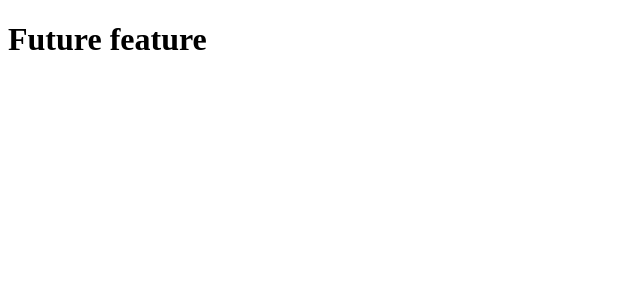
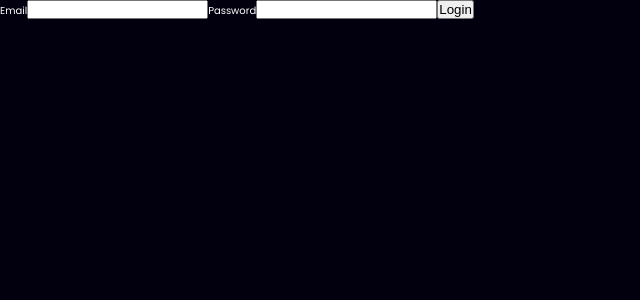
Before and after one commit to zLucasBiasi/frontend_biasiportfolio, a Next.js app: page /login in a window 1280 px wide. Shown: the top 300 px of the page, without its empty margins (0-640 px from the left). Built offline with nearby package versions, Linux system fonts and the light colour scheme.

Commit message:
Fixing night mode and providing theme for the whole application; Creating form components

```diff
--- a/src/context/darkMode.tsx
+++ b/src/context/darkMode.tsx
@@ -3,6 +3,7 @@ import { createContext, ReactNode, useState } from "react";
 import light from "../styles/themes/ligthTheme";
 import dark from "../styles/themes/theme";
 import { ThemeType } from "../styles/themes/themeType";
+import { ThemeProvider } from "styled-components";
 
 interface DarkModeContextType {
     toggleTheme: () => void;
@@ -23,7 +24,7 @@ export const DarkProvider = ({ children }: { children: ReactNode }) => {
     return (
         <>
             <DarkModeContext.Provider value={{ toggleTheme, theme }}>
-        {children}
+                <ThemeProvider theme={theme}>{children}</ThemeProvider>
             </DarkModeContext.Provider>
         </>
     );
--- a/src/pages/_app.tsx
+++ b/src/pages/_app.tsx
@@ -1,11 +1,12 @@
 import { AppProps } from "next/app";
-import { useContext } from "react";
 import { DarkProvider } from "../context/darkMode";
+import Global from "../styles/global";
 
 function MyApp({ Component, pageProps }: AppProps) {
     return (
         <>
             <DarkProvider>
+                <Global />
                 <Component {...pageProps} />
             </DarkProvider>
         </>
--- a/src/pages/login.tsx
+++ /dev/null
@@ -1,9 +0,0 @@
-const Login = () => {
-    return (
-        <div>
-            <h1>Future feature </h1>
-        </div>
-    );
-};
-
-export default Login;
--- /dev/null
+++ b/src/pages/login/index.tsx
@@ -0,0 +1,33 @@
+import { useState } from "react";
+import { Button } from "../../utils/Button";
+import { Form } from "../../utils/Form";
+import { Input } from "../../utils/Input";
+
+const Login = () => {
+    const [email, setEmail] = useState("");
+    const [password, setPassword] = useState("");
+    return (
+        <>
+            <Form>
+                <Input
+                    id="email"
+                    label="Email"
+                    type="text"
+                    value={email}
+                    setValue={({ target }) => setEmail(target.value)}
+                />
+
+                <Input
+                    id="Password"
+                    label="Password"
+                    type="password"
+                    value={password}
+                    setValue={({ target }) => setPassword(target.value)}
+                />
+                <Button type="submit">Login</Button>
+            </Form>
+        </>
+    );
+};
+
+export default Login;
--- /dev/null
+++ b/src/utils/Button/index.tsx
@@ -0,0 +1,13 @@
+interface ButtonProps {
+    type?: "button" | "submit" | "reset";
+    onClick?: (event: React.MouseEvent<HTMLButtonElement>) => void;
+    disabled?: boolean;
+    children?: React.ReactNode;
+}
+export const Button = ({ children, type }: ButtonProps) => {
+    return (
+        <>
+            <button type={type}>{children}</button>
+        </>
+    );
+};
--- /dev/null
+++ b/src/utils/Form/index.tsx
@@ -0,0 +1,13 @@
+import { FormEvent, ReactNode } from "react";
+
+export const Form = ({ children }: { children: ReactNode }) => {
+    const handleSubmit = (e: FormEvent) => {
+        e.preventDefault();
+    };
+
+    return (
+        <>
+            <form onSubmit={handleSubmit}>{children}</form>
+        </>
+    );
+};
```
Also changed, not shown: src/pages/index.tsx (+0 -8 lines), src/utils/Input/index.tsx (renamed from src/components/Input/index.tsx). Lines whose indentation alone changed are shown as unchanged.
